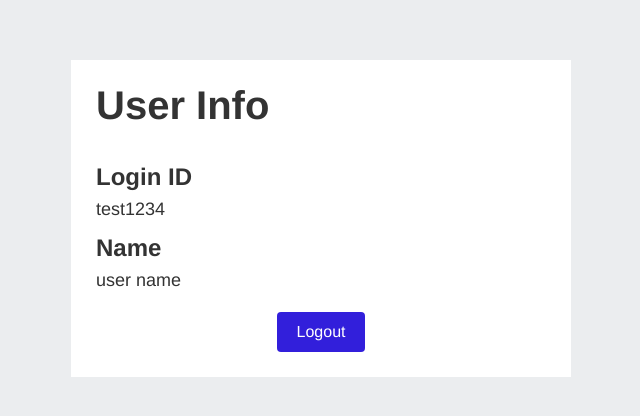
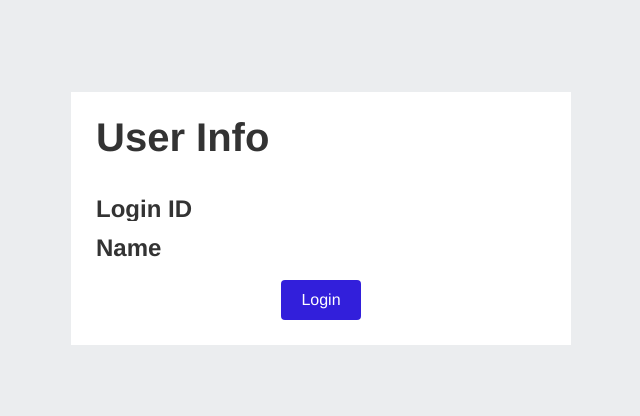
Before and after one commit to LeeByeongMuk/Vue-Login, a Vue app in the folder frontend/: page / in a window 1280 px wide. Shown: the part 182-598 px from the top of the page, without its empty margins (319-959 px from the left). Built offline with nearby package versions, Linux system fonts and the light colour scheme.

Commit message:
[ENH] 유저 정보 출력 페이지 작업

```diff
--- a/frontend/src/views/Home.vue
+++ b/frontend/src/views/Home.vue
@@ -5,16 +5,24 @@
         <div class="info-wrap">
             <div class="info-group">
                 <h2>Login ID</h2>
-                <p>test1234</p>
+                <p v-if="user">
+                    {{ user.login_id }}
+                </p>
             </div>
             <div class="info-group">
                 <h2>Name</h2>
-                <p>user name</p>
+                <p v-if="user">
+                    {{ user.name }}
+                </p>
             </div>
         </div>
 
         <div class="btn-wrap">
-            <a href="#" class="btn-logout">Logout</a>
+            <a href="#" class="btn-logout" v-if="user">Logout</a>
+            <router-link to="/login" class="btn-logout"
+                         v-else>
+                Login
+            </router-link>
         </div>
     </article>
 </template>
@@ -22,6 +30,21 @@
 <script>
 
 export default {
-  name: 'Home',
+    name: 'Home',
+    data () {
+        return {
+            user: ''
+        }
+    },
+    mounted () {
+        this.user = this.getUser
+    },
+    computed: {
+        getUser () {
+            if (this.$store.state.token) {
+                return JSON.parse(atob(this.$store.state.token.split('.')[1]));
+            }
+        }
+    }
 }
 </script>
```
